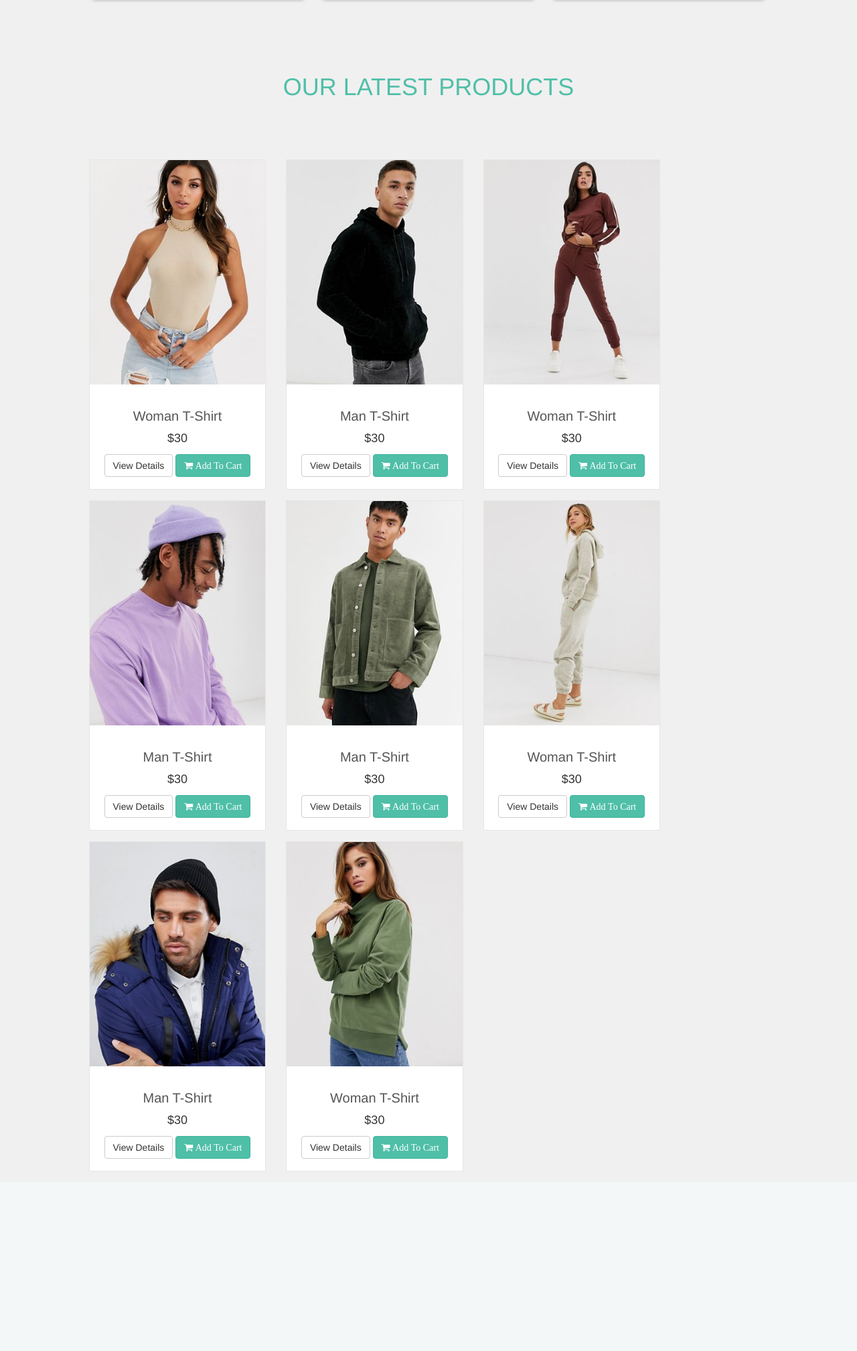
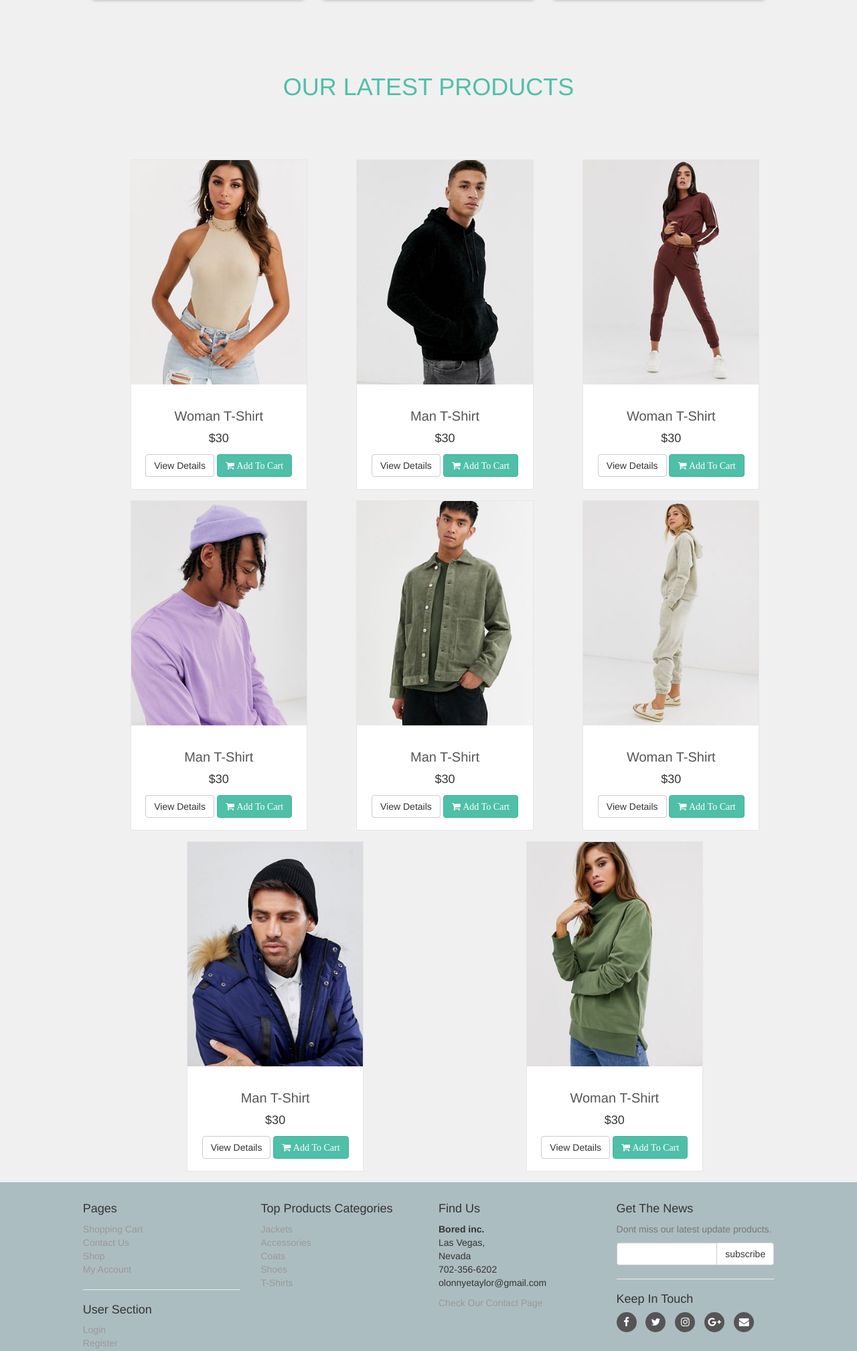
Before and after one commit to boredasfawk/php_store, a PHP site: page / in a window 1280 px wide. Shown: the part 1016-3033 px from the top of the page at 67% size. Before the commit the page ends 2765 px from the top, so only its background shows below. Run offline with PHP 8.4, Linux system fonts and the light colour scheme.

Commit message:
added footer
--updated css

--updated README

---no way admin getting made keep structure for side project

```diff
--- /dev/null
+++ b/includes/footer.php
@@ -0,0 +1,120 @@
+<!-- Footer Begin -->
+<div id="footer">
+    <div class="container">
+        <div class="row">
+            <!-- Footer-Content Begin -->
+            <div class="col-sm-6 col-md-3">
+
+               <h4>Pages</h4>
+
+                <ul>
+                    <li><a href="cart.php">Shopping Cart</a></li>
+                    <li><a href="contact.php">Contact Us</a></li>
+                    <li><a href="shop.php">Shop</a></li>
+                    <li><a href="checkout.php">My Account</a></li>
+                </ul>
+
+                <hr>
+
+                <h4>User Section</h4>
+
+                <ul>
+                    <li><a href="checkout.php">Login</a></li>
+                    <li><a href="customer_register.php">Register</a></li>
+                </ul>
+
+                <hr class="hidden-md hidden-lg hidden-sm">
+
+            </div>
+
+            <div class="com-sm-6 col-md-3">
+
+                <h4>Top Products Categories</h4>
+
+                <ul>
+                    <li><a href="#">Jackets</a></li>
+                    <li><a href="#">Accessories</a></li>
+                    <li><a href="#">Coats</a></li>
+                    <li><a href="#">Shoes</a></li>
+                    <li><a href="#">T-Shirts</a></li>
+                </ul>
+
+                <hr class="hidden-md hidden-lg">
+
+            </div>
+
+            <div class="col-sm-6 col-md-3">
+
+                <h4>Find Us</h4>
+
+                <p>
+
+                    <strong>Bored inc.</strong>
+                    <br/>Las Vegas,
+                    <br/>Nevada
+                    <br/>702-356-6202
+                    <br/>olonnyetaylor@gmail.com
+
+                </p>
+
+                <a href="contact.php">Check Our Contact Page</a>
+
+                <hr class="hidden-md hidden-lg">
+
+            </div>
+
+            <div class="col-sm-6 col-md-3">
+
+                <h4>Get The News</h4>
+
+                <p class="text-muted">
+                    Dont miss our latest update products.
+                </p>
+
+                <form action="" method="post">
+                    <div class="input-group">
+
+                        <input type="text" class="form-control" name="email">
+
+                        <span class="input-group-btn">
+
+                            <input type="submit" value="subscribe" class="btn btn-default">
+
+                        </span>
+                    </div>
+                </form>
+
+                <hr>
+
+                <h4>Keep In Touch</h4>
+
+                <p class="social">
+                    <a href="#" class="fa fa-facebook"></a>
+                    <a href="#" class="fa fa-twitter"></a>
+                    <a href="#" class="fa fa-instagram"></a>
+                    <a href="#" class="fa fa-google-plus"></a>
+                    <a href="#" class="fa fa-envelope"></a>
+                </p>
+
+            </div>
+        </div>
+    </div>
+</div>
+
+
+<div id="copyright">
+    <div class="container">
+        <div class="col-md-6">
+
+            <p class="pull-left">&copy; 2019 Php Store All Rights Reserve</p>
+
+        </div>
+        <div class="col-md-6">
+
+            <p class="pull-right">Theme by: <a href="https://olonnye.com">Olonnye Taylor</a></p>
+
+        </div>
+        <!-- Footer-Content Finish -->
+    </div>
+</div>
+<!-- Footer Finish -->
--- a/index.php
+++ b/index.php
@@ -599,6 +599,12 @@
    </div>
    <!-- New-Products Finish -->
 
+   <?php
+
+    include("includes/footer.php");
+
+    ?>
+
 
     <script src="js/jquery-331.min.js"></script>
     <script src="js/bootstrap-337.min.js"></script>
--- a/styles/style.css
+++ b/styles/style.css
@@ -3,10 +3,10 @@ Template Name     : php Store
 Author Name       : Olonnye Taylor
 Author Email      : olonnyetaylor@gmail.com
 Theme URI         : www.php_store.com | localhost/php_store
-Theme Ver         : 1.0
+Theme V.         : 1.0
 */
 
-/* General Styles */
+/* Window Styles */
 html {
   font-size: 10;
 }
@@ -18,8 +18,7 @@ body {
   overflow-x: hidden;
 }
 
-/* Top Styles */
-
+/* Header-Top Styles */
 #top {
   background: #8ca6abad;
   padding: 1.4vmin 0;
@@ -69,8 +68,7 @@ body {
   padding: 0 0.4vmin;
 }
 
-/* Header Styles */
-
+/* Header-Bottom Styles */
 .navbar {
   background: #ffffff;
 }
@@ -176,7 +174,6 @@ img#carousel {
 }
 
 /* offer Styles */
-
 #offer {
   text-align: center;
   margin-top: 4vh;
@@ -260,8 +257,8 @@ img#carousel {
     justify-content: space-around;
   }
 }
+
 /* New Products Styles */
-
 #hot h2 {
   margin: 11vmin;
   font-size: 3.6rem;
@@ -271,10 +268,18 @@ img#carousel {
   text-transform: uppercase;
 }
 #content {
-  padding-left: 3vmin;
+  padding-left: 8vmin;
+  margin: 0 auto;
+}
+
+div#content div.row {
+  display: inline-flex;
+  justify-content: space-evenly;
+  flex-wrap: wrap;
 }
 .single {
   width: 23vw;
+  margin: 0 auto;
 }
 
 #content .product {
@@ -341,3 +346,51 @@ img#carousel {
     width: 11vw;
   }
 }
+
+/*  Footer Styles  */
+#footer {
+  background: #acbdc1;
+  padding: 20px 0;
+}
+#footer a {
+  color: #999999;
+  padding: 0;
+  text-decoration: none;
+}
+#footer a:hover {
+  color: #666666;
+}
+#footer ul {
+  list-style: none;
+  padding-left: 0px;
+}
+#footer .social {
+  text-align: left;
+}
+#footer .social a {
+  margin: 0px 10px 0px 0px;
+  display: inline-block;
+  color: #ffffff;
+  width: 30px;
+  height: 30px;
+  border-radius: 15px;
+  line-height: 30px;
+  font-size: 15px;
+  text-align: center;
+  vertical-align: bottom;
+  background: #555555;
+  text-decoration: none;
+}
+#footer .social a:hover {
+  color: #dedede;
+  background: #777777;
+}
+#copyright {
+  background: #333333;
+  color: #cccccc;
+  padding: 20px 0px;
+  font-size: 12px;
+}
+#copyright p {
+  margin: 0px;
+}
```
Also changed, not shown: README.md, includes/header.php (added).
